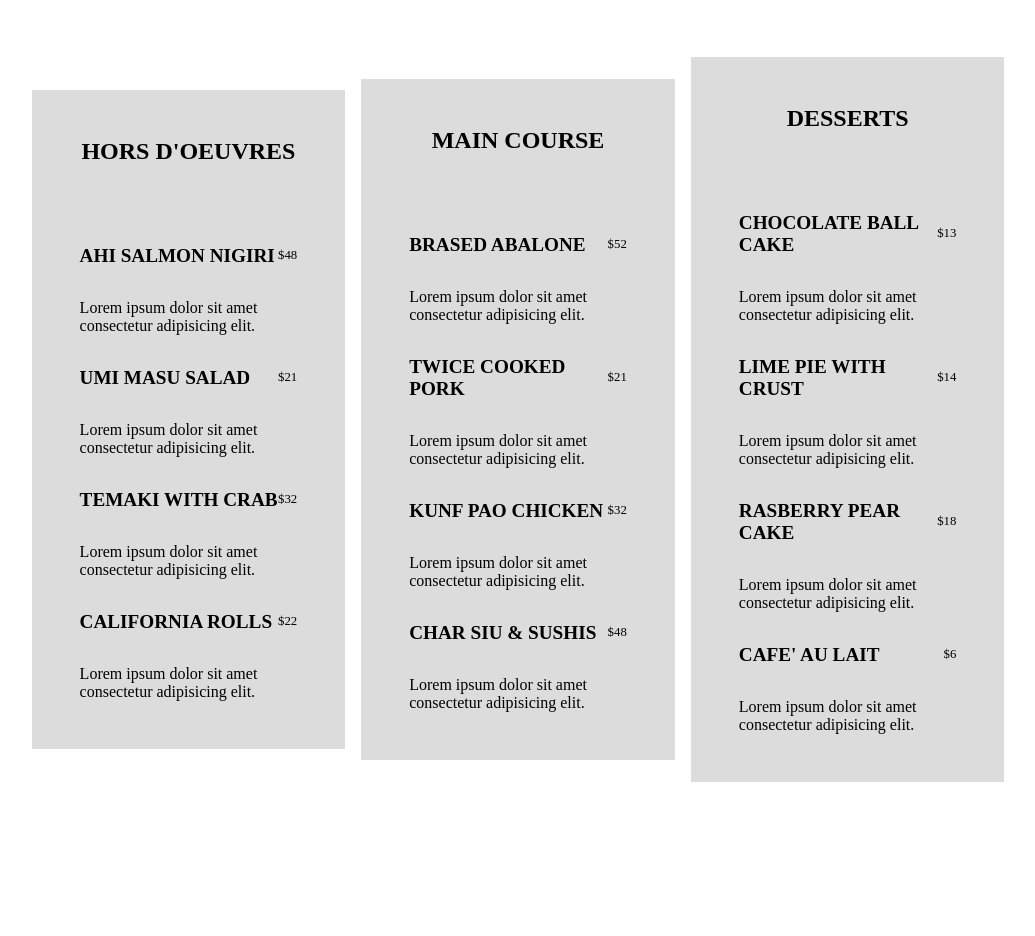
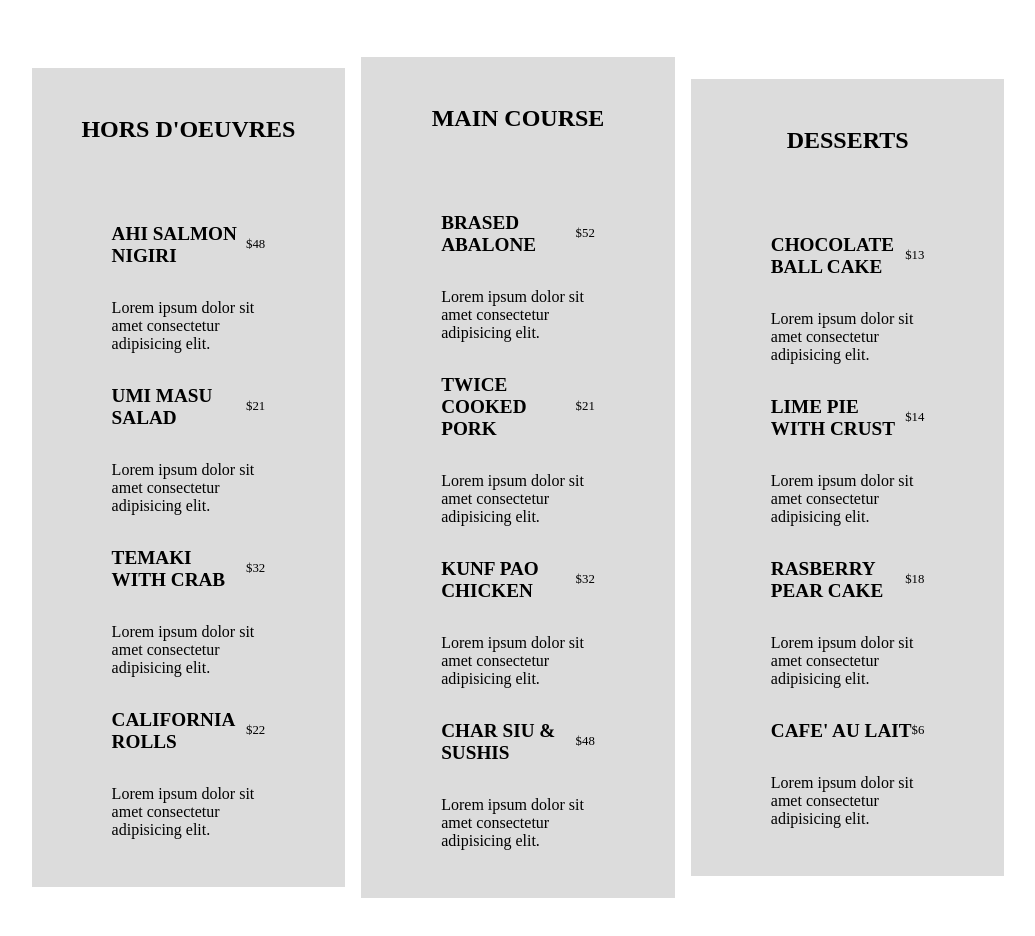
Before and after one commit to AlexanderDerevliov/proj-html-vuejs, a Vue app: page / in a window 1280 px wide. Shown: the part 6200-7136 px from the top of the page, without its empty margins (122-1157 px from the left). Before the commit the page ends 7110 px from the top, so only its background shows below. Built offline with nearby package versions, Linux system fonts and the light colour scheme.

Commit message:
improved

```diff
--- a/src/components/AppCritics.vue
+++ b/src/components/AppCritics.vue
@@ -134,6 +134,7 @@ export default {
 
             &:hover {
                 transform: scale(1.2);
+                z-index: 1;
 
 
             }
@@ -181,6 +182,7 @@ export default {
                     background-color: #ffff;
                     color: #030303;
                     transition: all 1.3s;
+
                 }
             }
         }
@@ -255,6 +257,7 @@ export default {
 
         &:hover {
             transform: scale(1.2);
+            z-index: 1;
 
 
 
@@ -273,6 +276,7 @@ export default {
         box-shadow: inset #03030393 0px 700px 0px 0px;
         &:hover {
             transform: scale(1.2);
+            z-index: 1;
 
 
         }
--- a/src/components/AppMenu.vue
+++ b/src/components/AppMenu.vue
@@ -151,7 +151,7 @@ export default {
 
             }
            .text-menu {
-            padding: 3rem 3rem;
+            padding: 3rem 5rem;
             text-align: start;
             .item-price {
                 display: flex;
```
